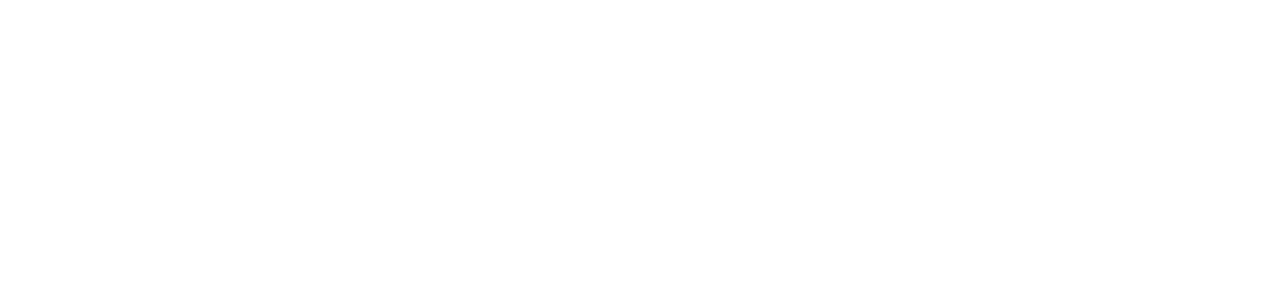
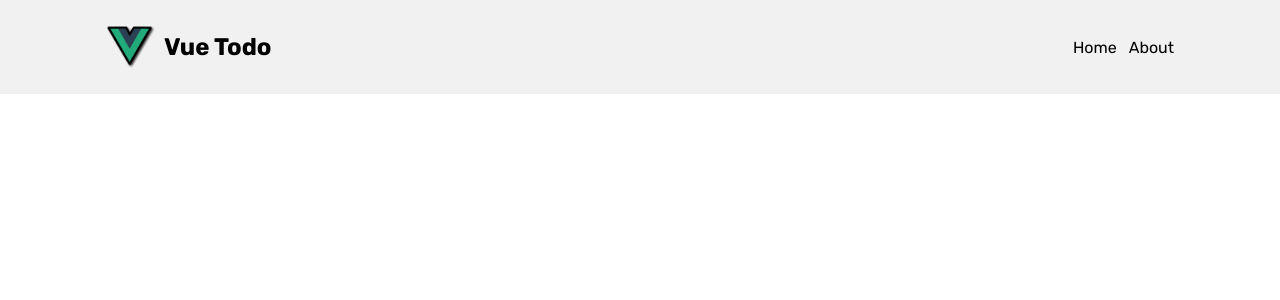
Before and after one commit to drummer-Yurii/vue-todo, a Vue app: page / in a window 1280 px wide. Shown: the top 300 px of the page. Built offline with nearby package versions, Linux system fonts and the light colour scheme.

Commit message:
add navigation component

```diff
--- a/src/App.vue
+++ b/src/App.vue
@@ -1,8 +1,10 @@
 <script setup>
 import {RouterView } from 'vue-router'
+import TodoHeader from './components/TodoHeader.vue';
 </script>
 
 <template>
+  <TodoHeader />
   <RouterView />
 </template>
 
--- /dev/null
+++ b/src/components/TodoHeader.vue
@@ -0,0 +1,57 @@
+<script setup>
+import { RouterLink } from 'vue-router';
+</script>
+
+<template>
+    <header>
+        <nav class="container">
+            <div class="branding">
+                <img src="../assets/Vue_Logo_Black.png" alt="" />
+                <h1>Vue Todo</h1>
+            </div>
+            <ul class="nav-routes">
+                <RouterLink to="/">Home</RouterLink>
+                <RouterLink to="/about">About</RouterLink>
+            </ul>
+        </nav>
+    </header>
+</template>
+
+<style lang="scss" scoped>
+header {
+    background-color: #f1f1f1;
+
+    nav {
+        display: flex;
+        align-items: center;
+        padding: 25px 16px;
+
+        .branding {
+            display: flex;
+            align-items: center;
+            gap: 8px;
+
+            img {
+                max-width: 50px;
+            }
+
+            h1 {
+                font-size: 24px;
+            }
+        }
+
+        .nav-routes {
+            display: flex;
+            flex: 1;
+            justify-content: flex-end;
+            gap: 12px;
+            list-style: none;
+
+            a {
+                text-decoration: none;
+                color: inherit;
+            }
+        }
+    }
+}
+</style>
```
Also changed, not shown: src/assets/Vue_Logo_Black.png (added).
